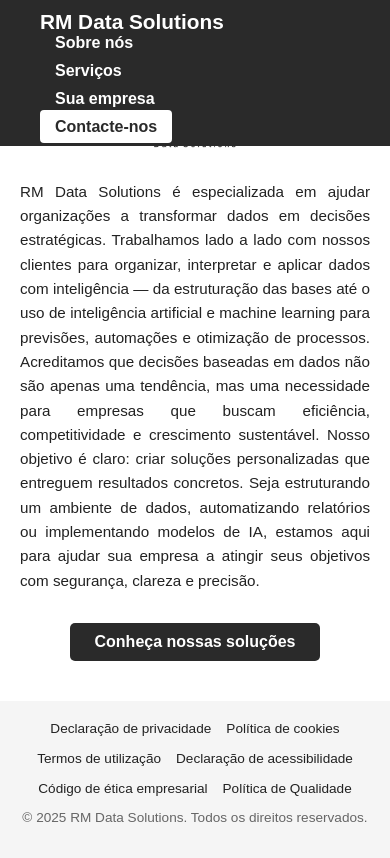
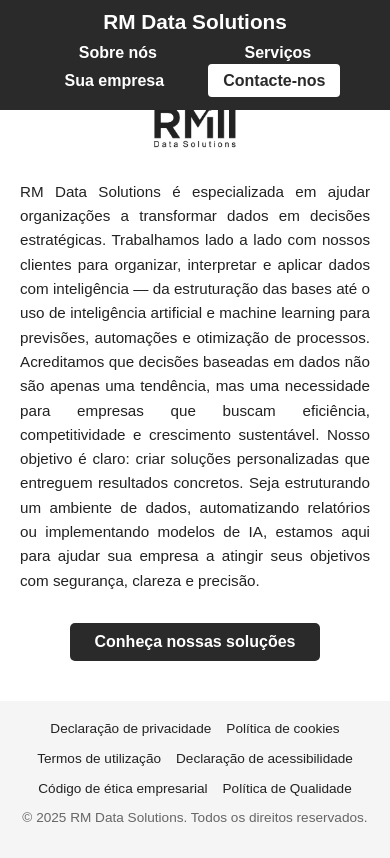
Before and after one commit to RaphaelAlvim/RMDataSolutions, a plain HTML site: page index.html in a window 390 px wide. Drawn offline with Linux system fonts and the light colour scheme.

Commit message:
Update style.css
Acerto barra de navegação responsividade.

```diff
--- a/css/style.css
+++ b/css/style.css
@@ -212,13 +212,21 @@ header nav {
 @media (max-width: 768px) {
     header nav {
         flex-direction: column;
-        align-items: flex-start;
+        align-items: center;
     }
 
     nav .nav-links {
-        flex-direction: column;
+        flex-direction: row;         /* Lado a lado */
+        flex-wrap: wrap;             /* Permite quebra de linha se necessário */
+        justify-content: center;     /* Centraliza os itens */
         gap: 10px;
-        align-items: flex-start;
+        width: 100%;
+        padding: 10px 0;
+    }
+
+    nav .nav-links li {
+        flex: 1 1 auto;              /* Cada item ocupa espaço proporcional */
+        text-align: center;
     }
 
     .intro .main-logo {
```
